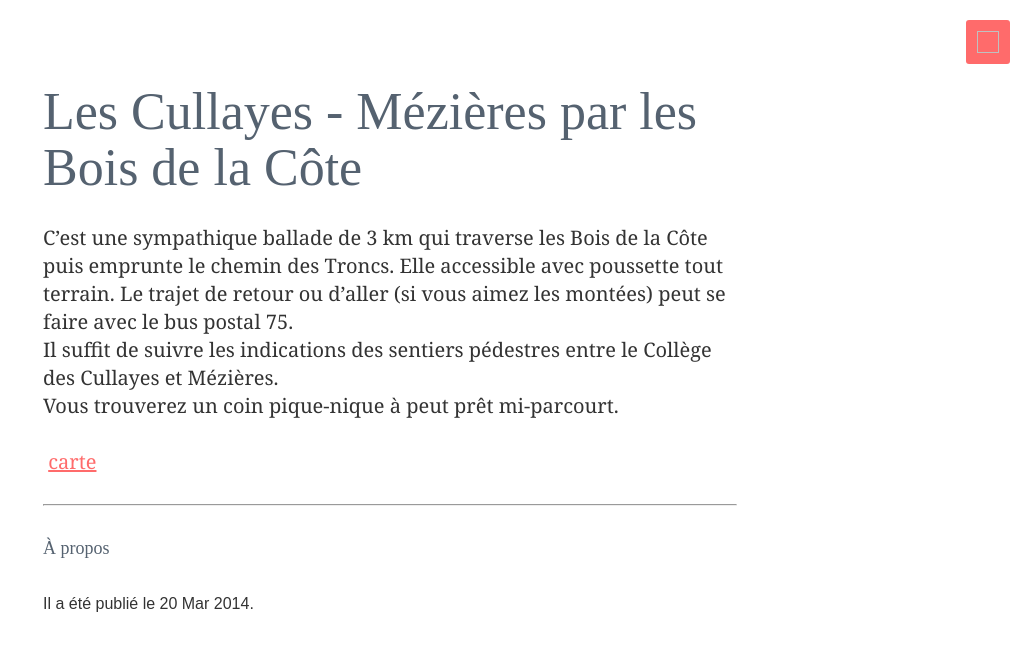
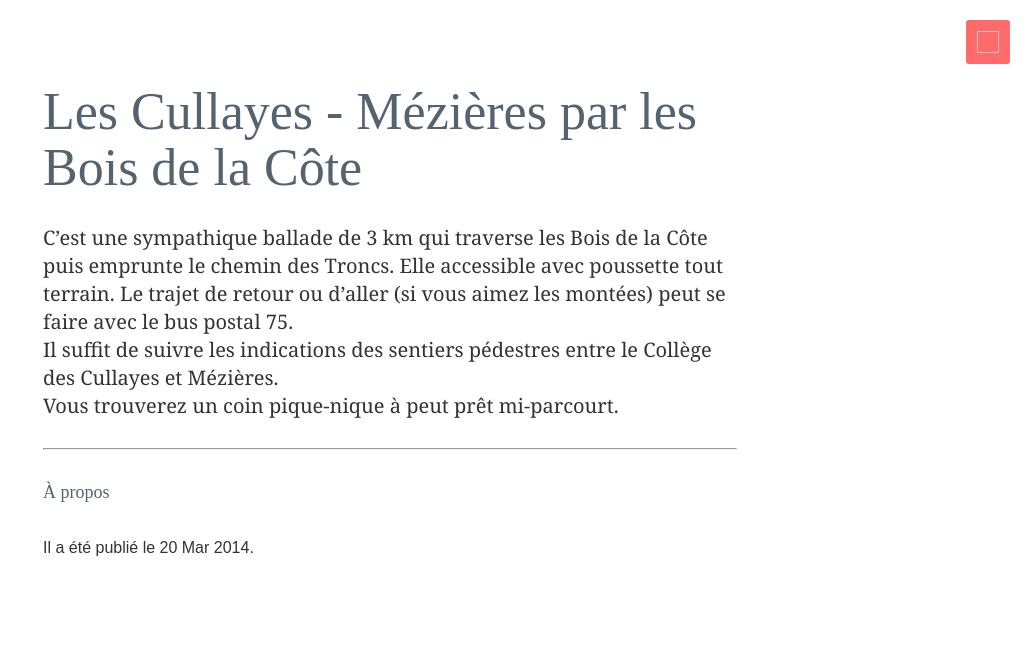
Before and after one commit to alienlebarge/pou7, a Jekyll site: the page built from _posts/2014-03-20-les-cullayes-mezires-par-les-bois-de-la-cote.md, in a window 1280 px wide. Shown: the top 651 px of the page, without its empty margins (250-1280 px from the left). Built offline with Jekyll 4.4.1, drawn with Linux system fonts in a browser that asks for light colours.

Commit message:
remove link to geojson close #12

```diff
--- a/_posts/2014-03-20-les-cullayes-mezires-par-les-bois-de-la-cote.md
+++ b/_posts/2014-03-20-les-cullayes-mezires-par-les-bois-de-la-cote.md
@@ -8,5 +8,3 @@ categories: trail
 C’est une sympathique ballade de 3 km qui traverse les Bois de la Côte puis emprunte le chemin des Troncs. Elle accessible avec poussette tout terrain. Le trajet de retour ou d'aller (si vous aimez les montées) peut se faire avec le bus postal 75.
 Il suffit de suivre les indications des sentiers pédestres entre le Collège des Cullayes et Mézières.
 Vous trouverez un coin pique-nique à peut prêt mi-parcourt.
-
-<img class="iconic iconic-md" data-src="http://www.alienlebarge.ch/assets/iconic/svg/smart/file.svg" data-file-extension="geojson"> [carte](/LesCullayes-Mezieres-BoisDeLaCote.geojson)
```
